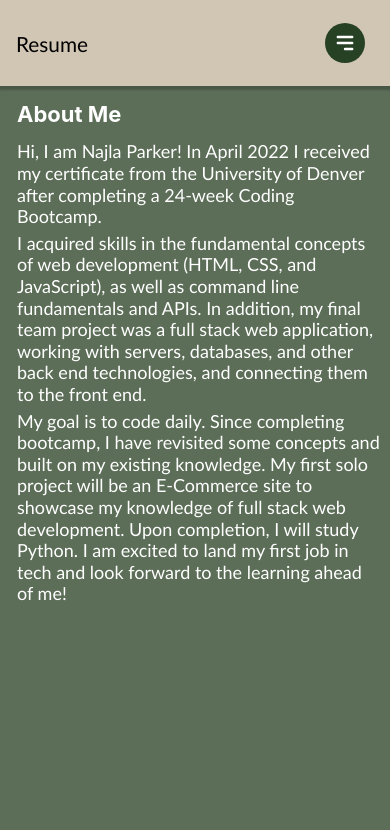
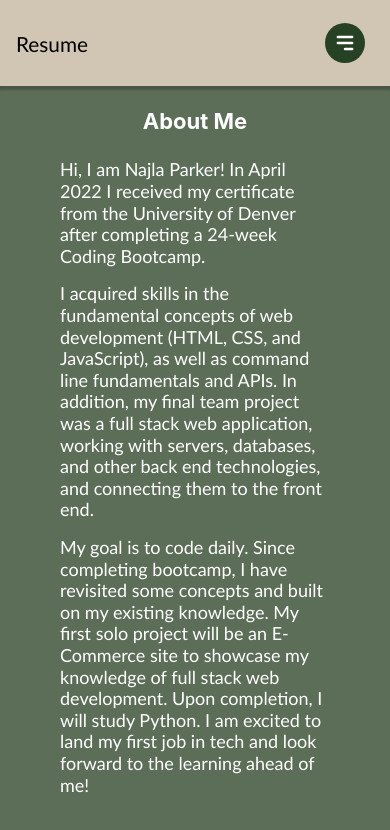
Before and after one commit to nparker80/Najla_Coding_Portfolio, a React (Create React App) app: page /about in a window 390 px wide. Shown: the top 830 px of the page. Built offline with nearby package versions, Linux system fonts and the light colour scheme.

Commit message:
media queries contact about and social flexbox

```diff
--- a/src/components/Social/Social.scss
+++ b/src/components/Social/Social.scss
@@ -1,31 +1,32 @@
 .social {
-  position: absolute;
   margin-top: 20px;
   display: flex;
+  flex-direction: row;
+  justify-content: center;
+  align-items: center;
+
   bottom: 60px;
   padding-left: 10px;
 
-  @media screen and (min-width: 769px) {
-    padding-left: 20px;
-
-  }
 }
 
+
 .social i {
-  padding-right: 30px;
-  font-size: 25px;
+  padding-right: 20px;
+  font-size: 35px;
   color: #9a9b9c;
 
+}
 
-  @media screen and (min-width: 320px) {
-    font-size: 30px;
-  }
+//   @media screen and (max-width: 769px) {
+//     font-size: 40px;
+//   }
 
-  @media screen and (min-width: 769px) {
-    font-size: 40px;
-  }
+//   @media screen and (max-width: 320px) {
+//     font-size: 30px;
+//   }
 
-  .social i:hover {
-    color: rgb(209, 197, 179);
-  }
+.social i:hover {
+  color: rgb(209, 197, 179);
+
 }
--- a/src/contents/About/About.scss
+++ b/src/contents/About/About.scss
@@ -7,17 +7,21 @@
 
   .subtopic {
     font-size: 22px;
-    text-align: left;
+    text-align: center;
+    padding: 7px;
   }
 
-  @media screen and (max-width: 480px) {
-    padding-left: 10px;
-    margin: 0;
-  }
+  // @media screen and (max-width: 480px) {
+  //   .subtopic {
+  //     padding-left: 10px;
+  //     margin: 0;
+  //   }
+  // }
 
   p {
 
     display: inline-block;
+    padding: 7px;
     margin-bottom: 5px;
     line-height: 1.2;
     font-size: 18px;
@@ -25,21 +29,35 @@
     color: #fff
   }
 
+  // @media screen and (max-width: 1024px) {
+  //   p {
+  //     padding: 0px 100px 0px 50px;
+
+  //   }
+  // }
+  @media screen and (max-width: 1024px) {
+    p {
+      padding: 4px 60px 7px 60px;
+
+    }
+  }
+
+  @media screen and (min-width: 1025px) {
+    p {
+      padding: 4px 80px 7px 80px;
+
+    }
+  }
 
 
-  @media screen and (min-width: 1024px) {
-    padding: 0px 100px 0px 50px;
 
-  }
 
-  @media screen and (min-width: 481px) {
-    padding: 0px 60px 0px 30px;
 
-  }
+  // @media screen and (max-width: 480px) {
+  //   p {
+  //     padding: 0px 10px 0px 17px;
 
-  @media screen and (min-width: 320px) {
-    padding: 0px 10px 0px 17px;
-
-  }
+  //   }
+  // }
 
 }
--- a/src/contents/Contact/Contact.scss
+++ b/src/contents/Contact/Contact.scss
@@ -24,16 +24,17 @@
     font-family: Arial, Helvetica, sans-serif;
     margin-bottom: 90px;
     color: #fff;
+    padding-top: 25px;
   }
 
-  // @media screen and (min-width: 320px) {
-  //   p {
-  //     line-height: 30px;
-  //     font-size: 25px;
-  //     padding: 5px;
-  //   }
+  @media screen and (max-width: 720px) {
+    p {
+      line-height: 30px;
+      font-size: 25px;
+      padding: 5px;
+    }
 
-  // }
+  }
 
   h1 {
     font-size: 25px;
```
